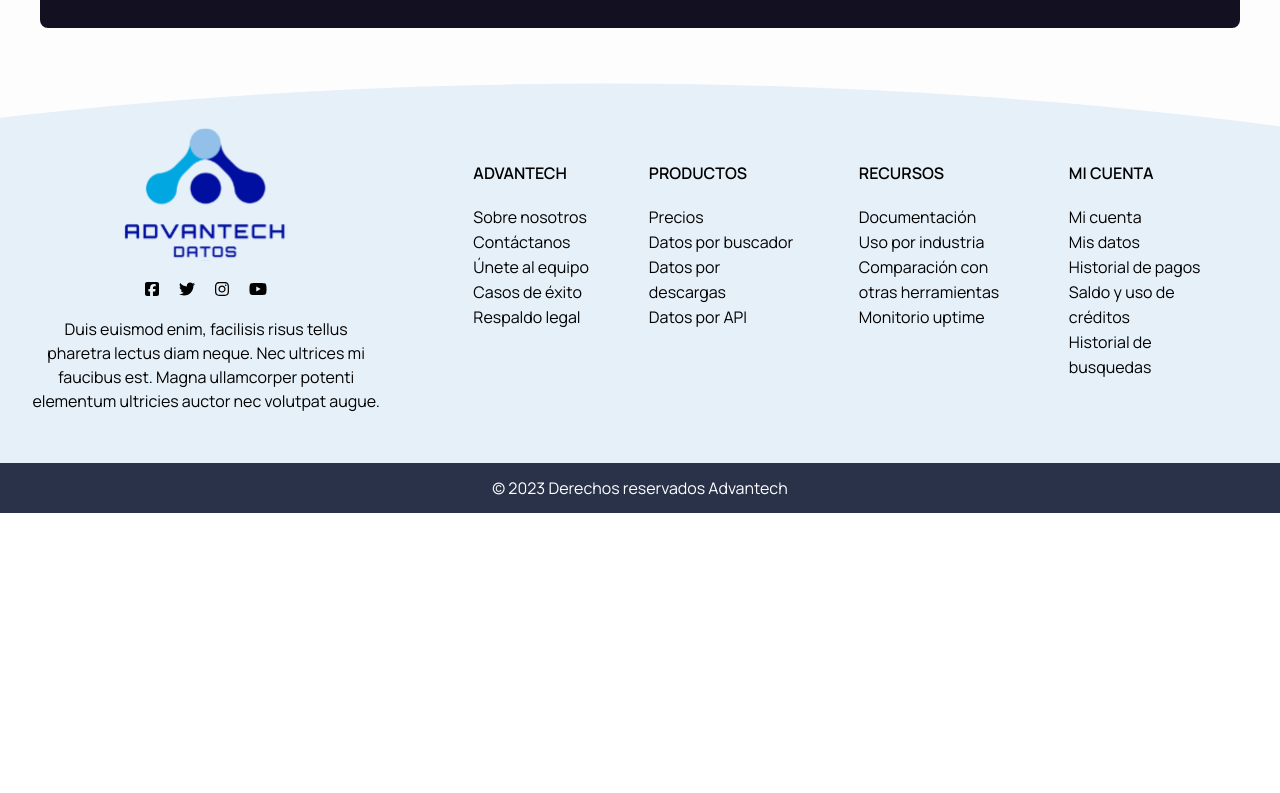
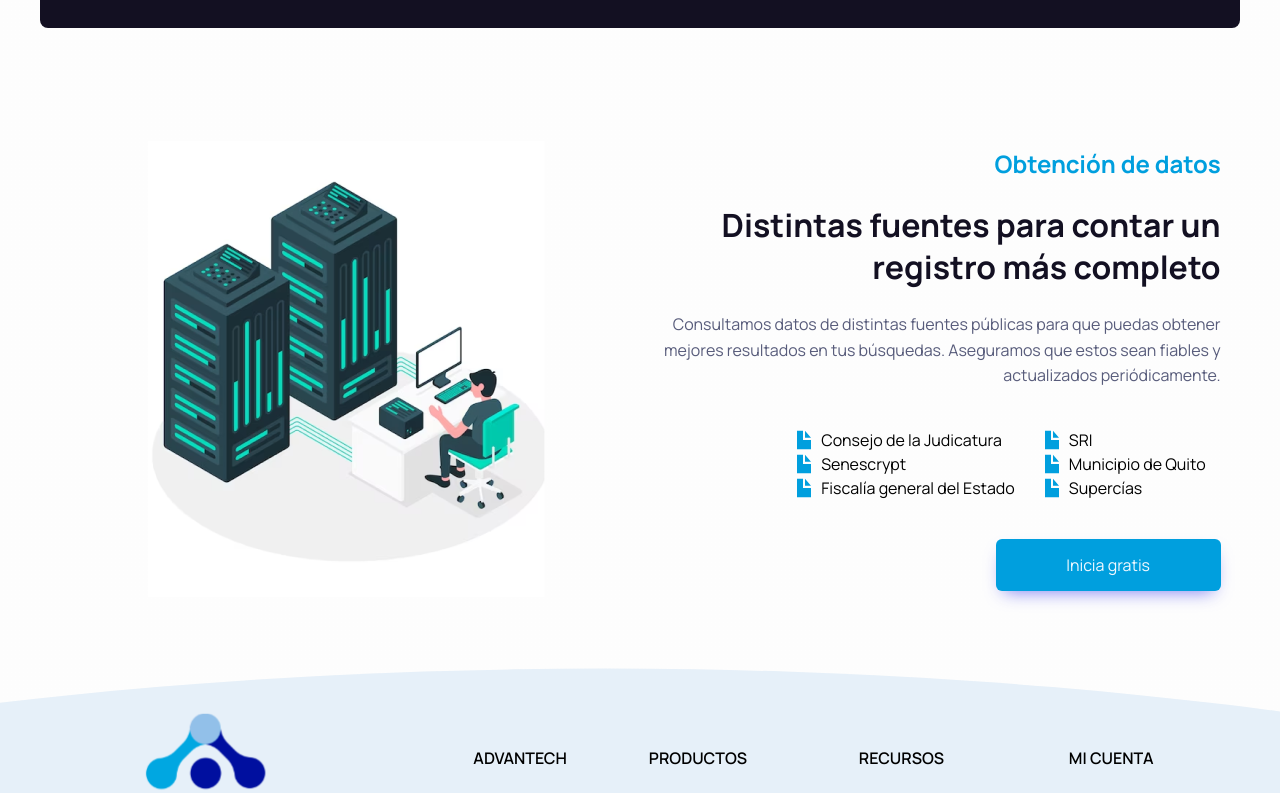
Before and after one commit to Foco-Azul/Advantech, a Next.js app: page /sobre-nosotros in a window 1280 px wide. Shown: the part 1880-2673 px from the top of the page. Before the commit the page ends 2393 px from the top, so only its background shows below. Built offline with nearby package versions, Linux system fonts and the light colour scheme; no server answers.

Commit message:
sobre nosotros

```diff
--- /dev/null
+++ b/src/components/ObtencionDatos/ObtencionDatos.css
@@ -0,0 +1,80 @@
+.obtenciondatos-container {
+    display: flex;
+    flex-direction: row;
+    flex-wrap: wrap;
+    max-width: 1400px;
+    margin: auto;
+    justify-content: space-around;
+    align-items: center;
+    padding: 15px;
+}
+
+.obtenciondatos-title {
+    color: var(--brand-primary, #009FDE);
+    text-align: right;
+    font-family: Manrope, sans-serif;
+    font-size: 24px;
+    font-style: normal;
+    font-weight: 800;
+    line-height: 140%;
+}
+
+.obtenciondatos-subtitle {
+    color: var(--gray-900, #131022);
+    text-align: right;
+    font-family: Manrope, sans-serif;
+    max-width: 580px;
+    text-align: right;
+    font-size: 32px;
+    font-style: normal;
+    font-weight: 800;
+    line-height: 130%;
+}
+
+.obtenciondatos-text {
+    color: var(--gray-700, #585C7B);
+    text-align: right;
+    font-family: Manrope, sans-serif;
+    font-size: 16px;
+    font-style: normal;
+    font-weight: 400;
+    line-height: 160%;
+    max-width: 587px;
+}
+
+.obtenciondatos-items-container {
+    display: flex;
+    flex-direction: row;
+    flex-wrap: wrap;
+}
+
+.obtenciondatos-items {
+    display: flex;
+    flex-direction: row;
+}
+
+.obtenciondatos-column {
+    display: flex;
+    flex-direction: column;
+    padding: 15px;
+}
+
+.obtenciondatos-button {
+    width: 225px;
+    height: 52px;
+    flex-shrink: 0;
+    color: aliceblue;
+    border-radius: 6px;
+    background: var(--brand-primary, #009FDE);
+    box-shadow: 0px 8px 18px -8px rgba(99, 102, 241, 0.90);
+}
+
+.obtenciondatos-description{
+    display: flex;
+    flex-direction: column;
+    align-items: flex-end;
+}
+
+.obtenciondatos-archive-icon{
+    margin-right: 10px;
+}
--- /dev/null
+++ b/src/components/ObtencionDatos/ObtencionDatos.tsx
@@ -0,0 +1,53 @@
+import './ObtencionDatos.css';
+import Image from "next/image";
+import Archive from "./Archive.svg"
+import Datos from "./Datos.png"
+
+
+function ObtencionDatos() {
+
+  return (
+    <div className="obtenciondatos-container">
+      <br></br>
+      <div className="obtenciondatos-image">
+        <Image src={Datos} alt="Datos" />
+      </div>
+      <div  className="obtenciondatos-description">
+        <h2 className="obtenciondatos-title">Obtención de datos</h2>
+        <br></br>
+        <h3 className="obtenciondatos-subtitle">Distintas fuentes para contar un registro más completo</h3>
+        <br></br>
+        <p className="obtenciondatos-text">Consultamos datos de distintas fuentes públicas para que puedas obtener mejores resultados en tus búsquedas. Aseguramos que estos sean fiables y actualizados periódicamente.</p>
+        <br></br>
+        <div className="obtenciondatos-items-container">
+          <div className="obtenciondatos-column">
+            <div className="obtenciondatos-items">
+              <Image src={Archive} alt="Company Logo" className="obtenciondatos-archive-icon" /> <p>Consejo de la Judicatura</p>
+            </div>
+            <div className="obtenciondatos-items">
+              <Image src={Archive} alt="Company Logo" className="obtenciondatos-archive-icon" /> <p>Senescrypt</p>
+            </div>
+            <div className="obtenciondatos-items">
+              <Image src={Archive} alt="Company Logo" className="obtenciondatos-archive-icon" /> <p>Fiscalía general del Estado</p>
+            </div>
+          </div>
+          <div className="obtenciondatos-column">
+            <div className="obtenciondatos-items">
+              <Image src={Archive} alt="Company Logo" className="obtenciondatos-archive-icon" /> <p>SRI</p>
+            </div>
+            <div className="obtenciondatos-items">
+              <Image src={Archive} alt="Company Logo" className="obtenciondatos-archive-icon" /> <p>Municipio de Quito</p>
+            </div>
+            <div className="obtenciondatos-items">
+              <Image src={Archive} alt="Company Logo" className="obtenciondatos-archive-icon" /> <p>Supercías</p>
+            </div>
+          </div>
+        </div>
+        <br></br>
+        <button className="obtenciondatos-button">Inicia gratis</button>
+      </div>
+    </div>
+  );
+}
+
+export default ObtencionDatos;
--- a/src/components/Producto/Producto.css
+++ b/src/components/Producto/Producto.css
@@ -9,6 +9,7 @@
 }
 
 .producto-card {
+    margin: auto;
     border-radius: 8px;
     margin-top: 70px;
     background: var(--white, #FFF);
@@ -44,7 +45,7 @@
 
 .producto-text {
     color: var(--gray-700, #585C7B);
-    font-family: Manrope;
+    font-family: Manrope,sans-serif;
     font-size: 16px;
     font-style: normal;
     font-weight: 400;
--- a/src/pages/sobre-nosotros.tsx
+++ b/src/pages/sobre-nosotros.tsx
@@ -8,6 +8,7 @@ import './planes.css'
 import NuestraExperiencia from '@/components/NuestraExperiencia/NuestraExperiencia';
 import Producto from '@/components/Producto/Producto';
 import SeccionCreaTuCuenta from '@/components/Inicio/SeccionCreaTuCuenta/SeccionCreaTuCuenta';
+import ObtencionDatos from '@/components/ObtencionDatos/ObtencionDatos';
 
 export default function Sobrenosotros() {
     return (
@@ -30,7 +31,10 @@ export default function Sobrenosotros() {
             <Producto />
             <br></br>
             <br></br>
-            <SeccionCreaTuCuenta/>
+            <SeccionCreaTuCuenta />
+            <br></br>
+            <br></br>
+            <ObtencionDatos></ObtencionDatos>
             <Footer />
         </div>
     );
```
Also changed, not shown: src/components/ObtencionDatos/Archive.svg (added), src/components/ObtencionDatos/Datos.png (added).
